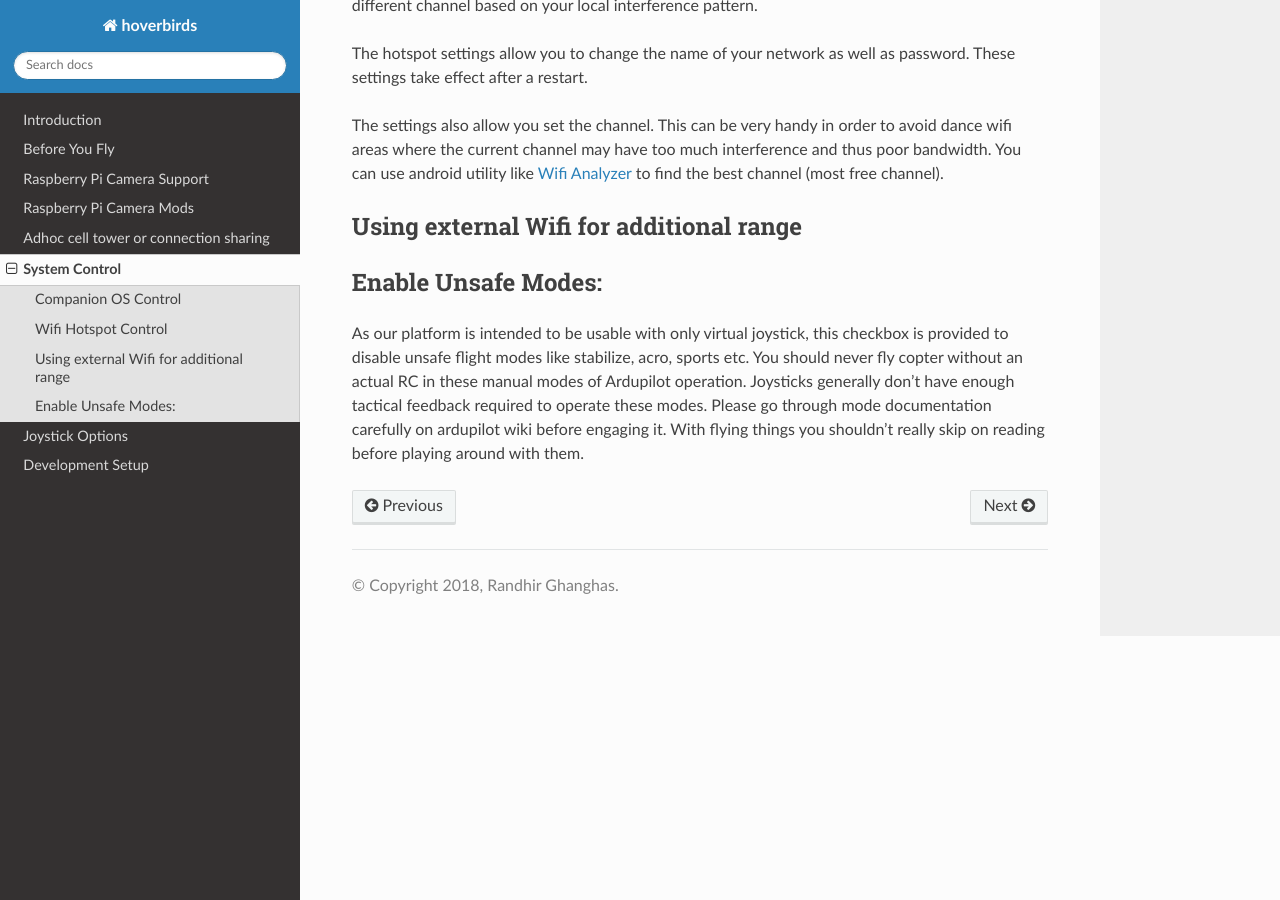
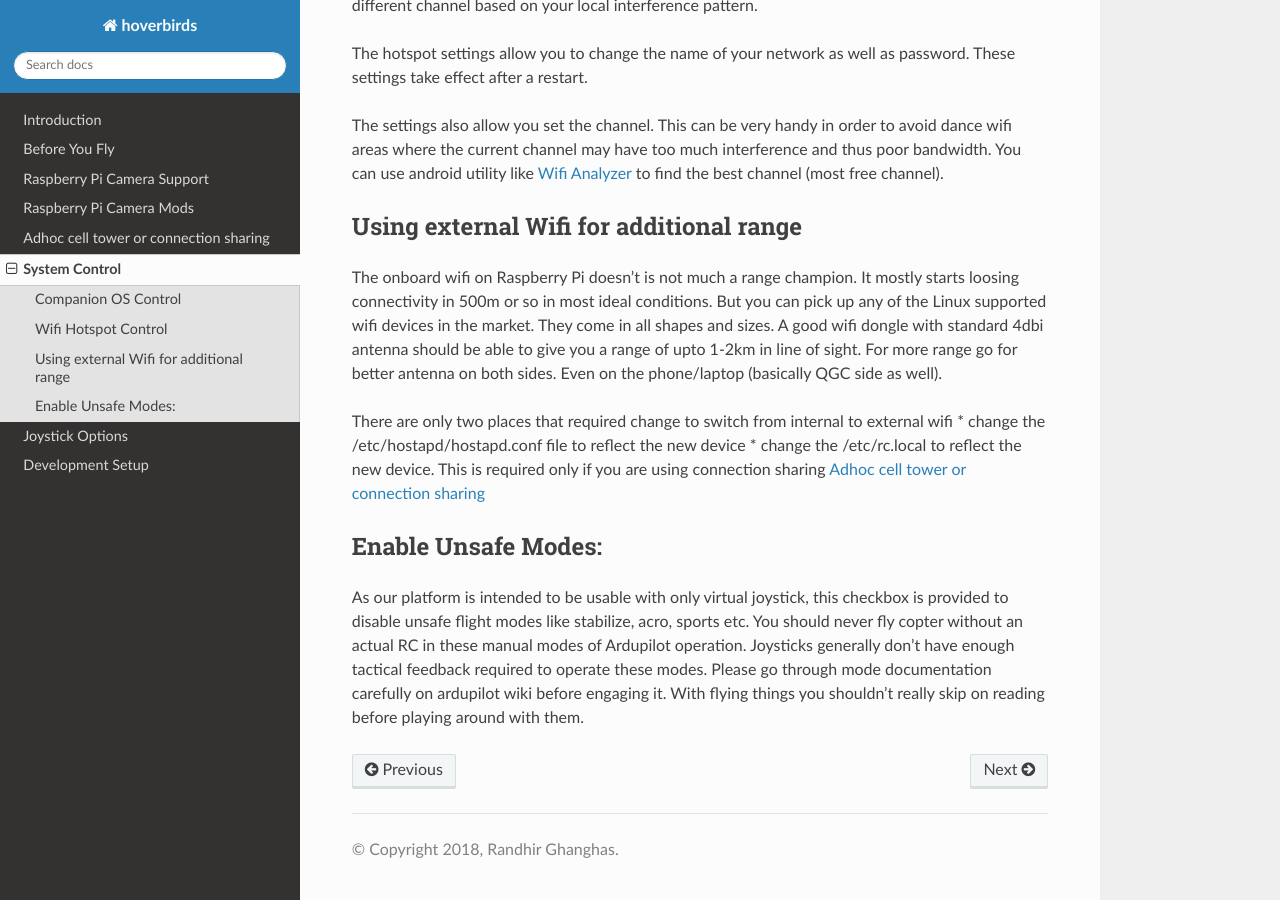
Before and after one commit to Ashishkumar95/Hoverbirdswiki, a Sphinx documentation site: the page built from source/system-control.rst, in a window 1280 px wide and 900 px high, scrolled down 1027 px. Built offline with Sphinx 7.4.7 and the Read the Docs theme 2.0.0, drawn with Linux system fonts in a browser that asks for light colours.

Commit message:
added section about external wifi dongles

```diff
--- a/source/before-you-fly.rst
+++ b/source/before-you-fly.rst
@@ -1,4 +1,4 @@
-.. _ before-you-fly:
+.. _before-you-fly:
 
 ===========================================
 Before You Fly
@@ -50,3 +50,4 @@ General Guidelines
 * see that nothing is loose on the copter, motors or arms.
 * properly are properly tightened, propeller flying off is the most common cause of crashes.
 * check for whether before heading out especially strong winds.
+* safety is never excessive, please refer exhaustive instructions `here <http://ardupilot.org/copter/docs/safety-multicopter.html>`__
--- a/source/joystick.rst
+++ b/source/joystick.rst
@@ -20,7 +20,7 @@ Fixed RC Override doesn't read from copter parameters, min and max are hard code
 
 Physical Joystick
 ============================
-The physical joystick configuration tab appears under vehicle if a joystick is detected. This is pretty much same as upstream QGC with only RC Override support to modes and there is a way to emulate channel 5 onwards with joystick buttons. It just adds new PWM values for emulated channel to RC Override message. But again this kind of hacking is only for experimental purposes when you don't have any other way to achieve that control.
+The physical joystick configuration tab appears under vehicle if a joystick is detected. This is pretty much same as upstream QGC with only RC Override support to modes and there is a way to emulate channel 5 onward with joystick buttons. It just adds new PWM values for emulated channel to RC Override message. But again this kind of hacking is only for experimental purposes when you don't have any other way to achieve that control.
 
 
 Virtual Joystick
--- a/source/system-control.rst
+++ b/source/system-control.rst
@@ -27,6 +27,11 @@ The settings also allow you set the channel. This can be very handy in order to
 
 Using external Wifi for additional range
 =========================================
+The onboard wifi on Raspberry Pi doesn't is not much a range champion. It mostly starts loosing connectivity in 500m or so in most ideal conditions. But you can pick up any of the Linux supported wifi devices in the market. They come in all shapes and sizes. A good wifi dongle with standard 4dbi antenna should be able to give you a range of upto 1-2km in line of sight. For more range go for better antenna on both sides. Even on the phone/laptop (basically QGC side as well).
+
+There are only two places that required change to switch from internal to external wifi
+* change the /etc/hostapd/hostapd.conf file to reflect the new device
+* change the /etc/rc.local to reflect the new device. This is required only if you are using connection sharing :ref:`adhoc-cell-tower-or-connection-sharing`
 
 
 
```
